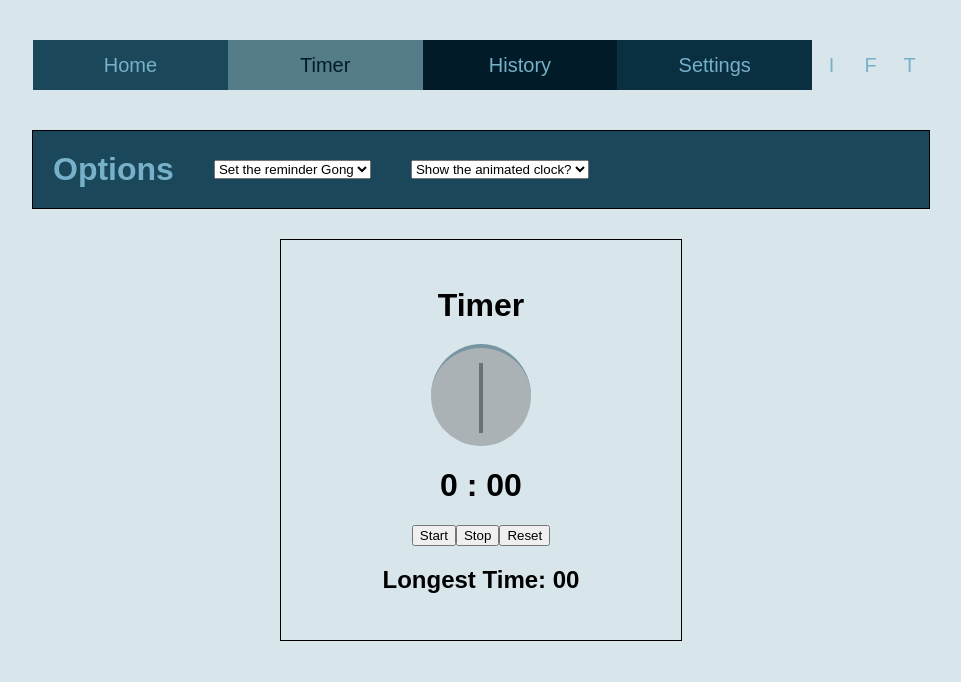
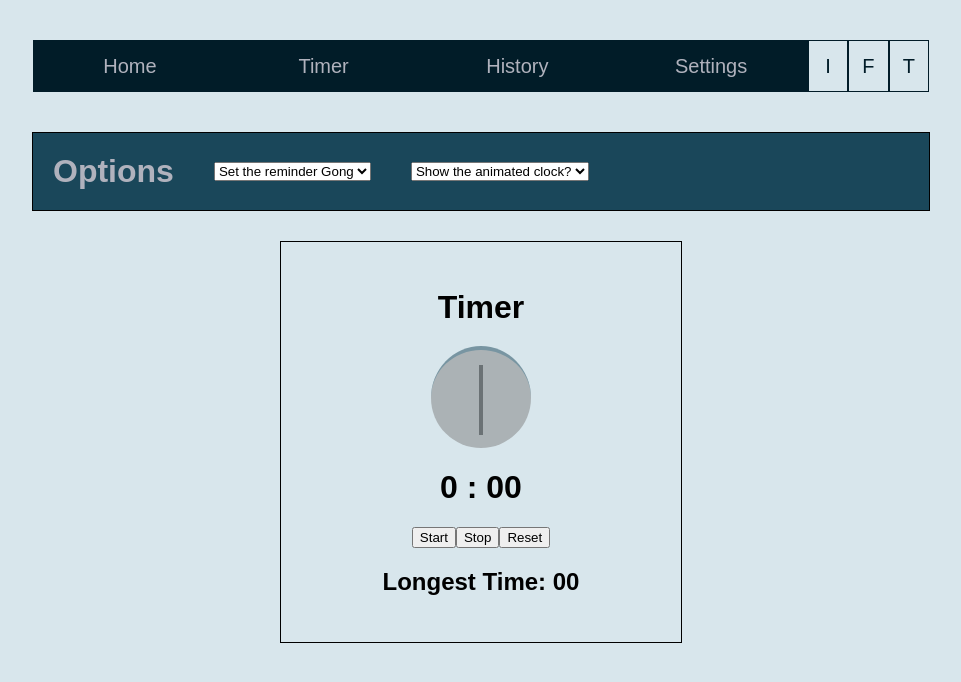
Before and after one commit to mcclymont-k/meditation-app, a React (Create React App) app: page / in a window 1280 px wide. Shown: the top 682 px of the page, without its empty margins (159-1120 px from the left). Built offline with nearby package versions, Linux system fonts and the light colour scheme.

Commit message:
Added styling and hover attribute to menubar

```diff
--- a/src/App.css
+++ b/src/App.css
@@ -12,7 +12,7 @@ ul {
   display:flex;
   width: 70vw;
   margin: 40px auto;
-  color: #77b1c9;
+  color: #b0b2bd;
 }
 
 .menuBarButton {
@@ -22,27 +22,22 @@ ul {
   display: flex;
   align-items: center;
   justify-content: center;
+  border: 1px solid #011c28;
+  background-color: #011c28;
+}
+
+.menuBarButton:hover {
+  opacity: 0.9;
+  transform: scale(0.95);
+  transition: 0.5s;
 }
 
 .socialButton {
   flex:1;
-}
+  background-color: #d8e6ec;
+  color: #011c28;
+  border: 1px solid #011c28;
 
-.buttonOne{
-  background-color: #1a475a;
-}
-
-.buttonTwo{
-  background-color: #547c89;
-  color: #011C28;
-}
-
-.buttonThree{
-  background-color: #011C28;
-}
-
-.buttonFour{
-  background-color: #092F40;
 }
 
 .optionsBar {
@@ -62,10 +57,7 @@ ul {
 }
 
 .optionTag{
-  /* box-shadow: 5px 3px 3px #687073;
-  text-shadow: 1px 1px 3px #687073;
-  background-color: #c0c0c0; */
-  color: #77b1c9;
+  color: #b0b2bd;
 }
 
 .timerContainer {
```
